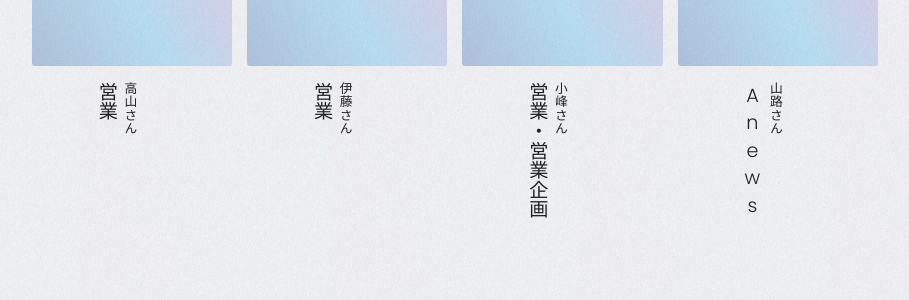
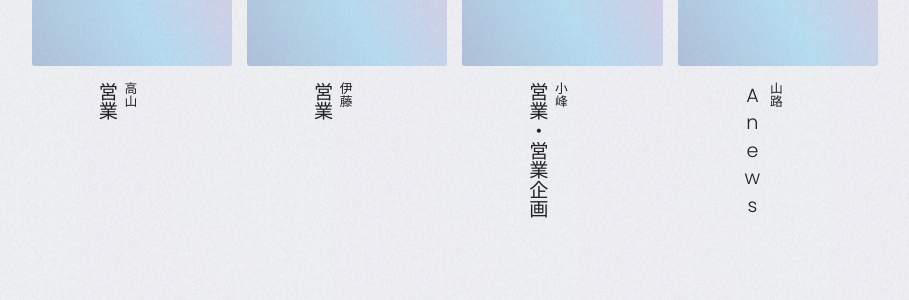
Before and after one commit to dungpro96bn/bpo-sougo, a PHP site: page /recruit/index.php in a window 1280 px wide. Shown: the part 4573-4873 px from the top of the page, without its empty margins (185-1094 px from the left). Run offline with PHP 8.4, Linux system fonts and the light colour scheme; some libraries are stand-ins or nearby versions.

Commit message:
change text

```diff
--- a/recruit/inc_templates/inc_menu_worker.php
+++ b/recruit/inc_templates/inc_menu_worker.php
@@ -10,7 +10,7 @@
     data-caption="職場密着動画　高山さん（営業）"
     data-thumb="img/oneday/day_02.jpg?<?= VER ?>">
     <figure class="media-mov"><img src="img/oneday/day_02.jpg?<?= VER ?>" alt="職場密着動画　高山さん（営業）"></figure>
-    <h3 class="v-txt01"><small>高山さん</small><br>営業</h3>
+    <h3 class="v-txt01"><small>高山</small><br>営業</h3>
     </a>
 </li>
 <li>
@@ -19,7 +19,7 @@
     data-caption="職場密着動画　伊藤さん（営業）"
     data-thumb="img/oneday/day_03.jpg?<?= VER ?>">
     <figure class="media-mov"><img src="img/oneday/day_03.jpg?<?= VER ?>" alt="職場密着動画　伊藤さん（営業）"></figure>
-        <h3 class="v-txt01"><small>伊藤さん</small><br>営業</h3>
+        <h3 class="v-txt01"><small>伊藤</small><br>営業</h3>
     </a>
 </li>
 <li>
@@ -28,7 +28,7 @@
     data-caption="職場密着動画　小峰さん（営業・営業企画）"
     data-thumb="img/oneday/day_04.jpg?<?= VER ?>">
     <figure class="media-mov"><img src="img/oneday/day_04.jpg?<?= VER ?>" alt="職場密着動画　小峰さん（営業・営業企画）"></figure>
-        <h3 class="v-txt01 v-o-up"><small>小峰さん</small><br>営業・営業企画</h3>
+        <h3 class="v-txt01 v-o-up"><small>小峰</small><br>営業・営業企画</h3>
     </a>
 </li>
 <li>
@@ -37,7 +37,7 @@
     data-caption="職場密着動画　山路さん（AnewS）"
     data-thumb="img/oneday/day_05.jpg?<?= VER ?>">
     <figure class="media-mov"><img src="img/oneday/day_05.jpg?<?= VER ?>" alt="職場密着動画　山路さん（AnewS）"></figure>
-        <h3 class="v-txt01 v-o-up"><small>山路さん</small><br>Anews</h3>
+        <h3 class="v-txt01 v-o-up"><small>山路</small><br>Anews</h3>
     </a>
 </li>
 </ul>
```
